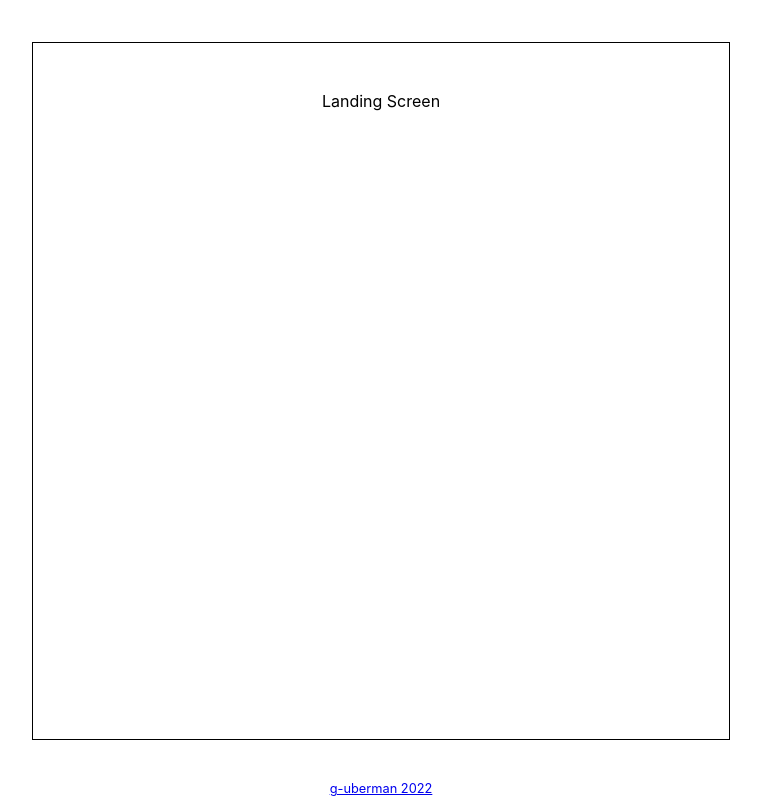
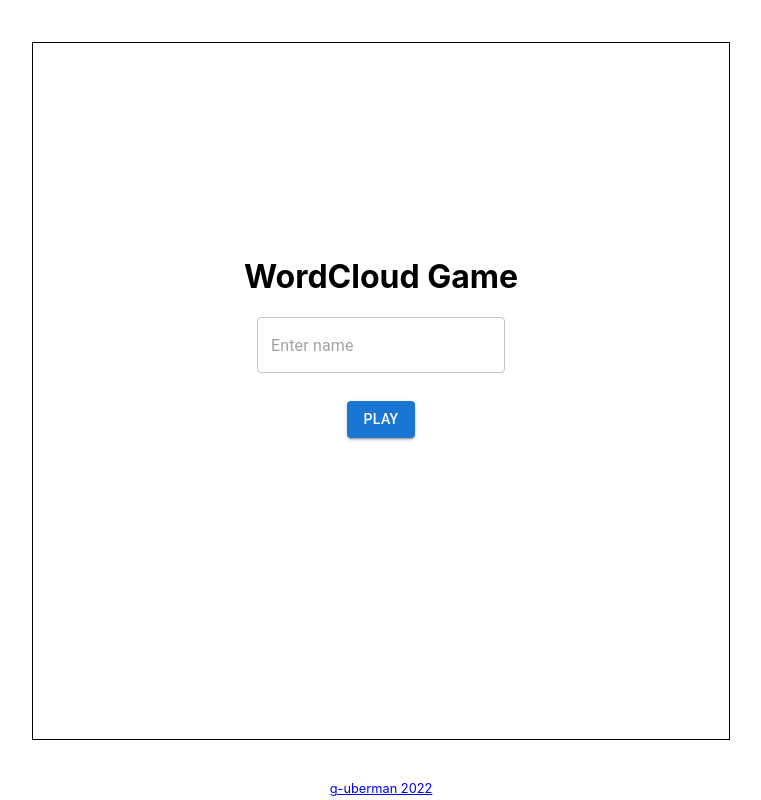
Before and after one commit to g-uberman/word-game, a React (Create React App) app: page / in a window 1280 px wide. Shown: the whole page, without its empty margins (259-1020 px from the left). Built offline with nearby package versions, Linux system fonts and the light colour scheme.

Commit message:
login screen skeleton

```diff
--- a/package.json
+++ b/package.json
@@ -4,6 +4,9 @@
   "private": true,
   "dependencies": {
     "@emotion/react": "^11.10.5",
+    "@emotion/styled": "^11.10.5",
+    "@mui/material": "^5.10.16",
+    "@mui/styled-engine-sc": "^5.10.16",
     "@testing-library/jest-dom": "^5.16.5",
     "@testing-library/react": "^13.4.0",
     "@testing-library/user-event": "^13.5.0",
--- a/src/Components/LandingScreen.tsx
+++ b/src/Components/LandingScreen.tsx
@@ -1,7 +1,17 @@
-import { ScreenWrapper } from "./Styles/Shared.styles"
+import { ScreenWrapper } from "./Styles/Shared.styles";
+import { Button, TextField } from "@mui/material";
 
 export const LandingScreen = () => {
-    return (
-        <ScreenWrapper>Landing Screen</ScreenWrapper>
-        )
-}
+  return (
+    <ScreenWrapper>
+      <main style={{ paddingBottom: "5em" }}>
+        <h1>WordCloud Game</h1>
+        <TextField type="text" placeholder="Enter name" />
+        <br />
+        <Button variant="contained" sx={{ margin: "2em" }}>
+          Play
+        </Button>
+      </main>
+    </ScreenWrapper>
+  );
+};
--- a/src/Components/Styles/Shared.styles.tsx
+++ b/src/Components/Styles/Shared.styles.tsx
@@ -8,4 +8,7 @@ export const ScreenWrapper = styled.div`
     align-self: center;
     text-align: center;
     padding: 3em;
+    display: flex;
+    justify-content: center;
+    align-items: center;
 `
```
Also changed, not shown: 1 other file (tests, documents, lock files or other folders).
